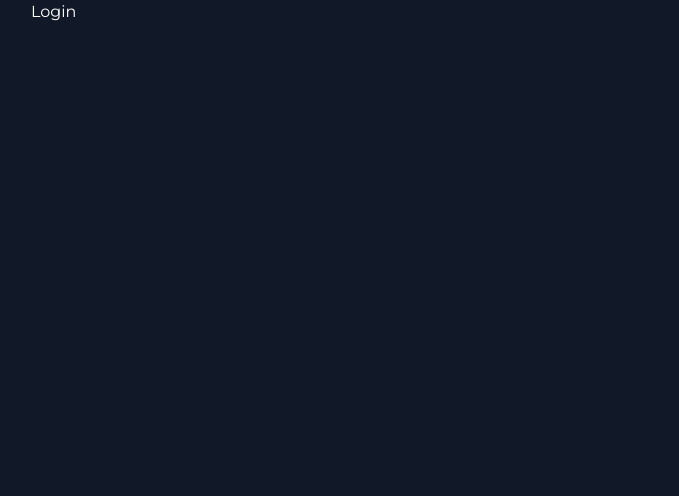
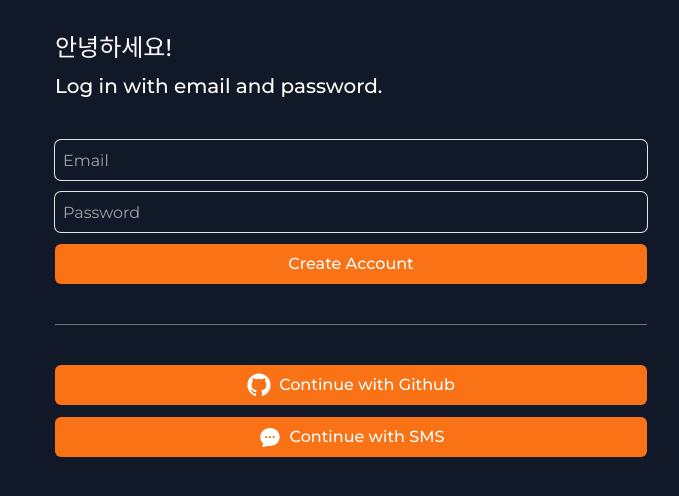
Before and after one commit to Eastynfromeast/nomad-market-14, a Next.js app: page /login in a window 1280 px wide. Shown: the top 496 px of the page, without its empty margins (289-968 px from the left). Built offline with nearby package versions, Linux system fonts and the light colour scheme.

Commit message:
create components of form button, form input, social login and add page of login, sms login

```diff
--- a/app/create-account/page.tsx
+++ b/app/create-account/page.tsx
@@ -1,5 +1,6 @@
-import { ChatBubbleOvalLeftEllipsisIcon } from "@heroicons/react/24/solid";
-import Link from "next/link";
+import FormButton from "@/components/form-button";
+import FormInput from "@/components/form-input";
+import SocialLogin from "@/components/social-login";
 
 export default function CreateAccount() {
 	return (
@@ -9,26 +10,13 @@
 				<h2 className="text-xl">Fill in the form below to join!</h2>
 			</div>
 			<form className="flex flex-col gap-3">
-				<div className="flex flex-col gap-2">
-					<input
-						className="bg-transparent rounded-md w-full h-10 focus:outline-none ring-1 focus:ring-2 ring-neutral-200 focus:ring-orange-500 border-none placeholder:text-neutral-400"
-						type="text"
-						placeholder="Username"
-						required
-					/>
-					<span className="text-red-500 font-medium">Input error</span>
-				</div>
-				<button className="primary-btn h-10">Create account</button>
+				<FormInput type="text" placeholder="Username" required errors={[]} />
+				<FormInput type="email" placeholder="Email" required errors={[]} />
+				<FormInput type="password" placeholder="Password" required errors={[]} />
+				<FormInput type="password" placeholder="Confirm password" required errors={[]} />
+				<FormButton loading={false} text="Create Account" />
 			</form>
-			<div className="w-full h-px bg-neutral-500" />
-			<div>
-				<Link className="primary-btn flex h-10 items-center justify-center gap-2" href="/sms">
-					<span>
-						<ChatBubbleOvalLeftEllipsisIcon className="size-6" />
-					</span>
-					<span>Sign up with SMS</span>
-				</Link>
-			</div>
+			<SocialLogin />
 		</div>
 	);
 }
--- a/app/login/page.tsx
+++ b/app/login/page.tsx
@@ -1,3 +1,20 @@
-export default function Login() {
-	return <h1>Login</h1>;
+import FormButton from "@/components/form-button";
+import FormInput from "@/components/form-input";
+import SocialLogin from "@/components/social-login";
+
+export default function LogIn() {
+	return (
+		<div className="flex flex-col gap-10 py-8 px-6">
+			<div className="flex flex-col gap-2 *:font-medium">
+				<h1 className="text-2xl">안녕하세요!</h1>
+				<h2 className="text-xl">Log in with email and password.</h2>
+			</div>
+			<form className="flex flex-col gap-3">
+				<FormInput type="email" placeholder="Email" required errors={[]} />
+				<FormInput type="password" placeholder="Password" required errors={[]} />
+				<FormButton loading={false} text="Create Account" />
+			</form>
+			<SocialLogin />
+		</div>
+	);
 }
--- /dev/null
+++ b/app/sms/page.tsx
@@ -0,0 +1,18 @@
+import FormButton from "@/components/form-button";
+import FormInput from "@/components/form-input";
+
+export default function SMSLogIn() {
+	return (
+		<div className="flex flex-col gap-10 py-8 px-6">
+			<div className="flex flex-col gap-2 *:font-medium">
+				<h1 className="text-2xl">SMS Login</h1>
+				<h2 className="text-xl">Verify your phone number.</h2>
+			</div>
+			<form className="flex flex-col gap-3">
+				<FormInput type="number" placeholder="Phone number" required errors={[]} />
+				<FormInput type="number" placeholder="Verification code" required errors={[]} />
+				<FormButton loading={false} text="Verify" />
+			</form>
+		</div>
+	);
+}
--- /dev/null
+++ b/components/form-button.tsx
@@ -0,0 +1,12 @@
+interface FormButtonProps {
+	loading: boolean;
+	text: string;
+}
+
+export default function FormButton({ loading, text }: FormButtonProps) {
+	return (
+		<button disabled={loading} className="primary-btn h-10 disabled:bg-neutral-400 disabled:text-neutral-300 disabled:cursor-not-allowed">
+			{loading ? "로딩 중..." : text}
+		</button>
+	);
+}
--- /dev/null
+++ b/components/form-input.tsx
@@ -0,0 +1,24 @@
+interface FormInputProps {
+	type: string;
+	placeholder: string;
+	required: boolean;
+	errors: string[];
+}
+
+export default function FormInput({ type, placeholder, required, errors }: FormInputProps) {
+	return (
+		<div className="flex flex-col gap-3">
+			<input
+				className="bg-transparent rounded-md w-full h-10 px-2 focus:outline-none ring-1 ring-neutral-200 transition focus:ring-4 focus:ring-orange-500 border-none placeholder:text-neutral-400"
+				type={type}
+				placeholder={placeholder}
+				required={required}
+			/>
+			{errors.map((error, index) => (
+				<span key={index} className="text-red-500 font-medium">
+					{error}
+				</span>
+			))}
+		</div>
+	);
+}
--- /dev/null
+++ b/components/social-login.tsx
@@ -0,0 +1,29 @@
+import { ChatBubbleOvalLeftEllipsisIcon } from "@heroicons/react/24/solid";
+import Link from "next/link";
+
+export default function SocialLogin() {
+	return (
+		<>
+			<div className="w-full h-px bg-neutral-500" />
+			<div className="flex flex-col gap-3">
+				<Link className="primary-btn flex h-10 items-center justify-center gap-2" href="/github/start">
+					<svg className="size-6 fill-none" viewBox="0 0 15 15" xmlns="http://www.w3.org/2000/svg">
+						<path
+							d="M7.49933 0.25C3.49635 0.25 0.25 3.49593 0.25 7.50024C0.25 10.703 2.32715 13.4206 5.2081 14.3797C5.57084 14.446 5.70302 14.2222 5.70302 14.0299C5.70302 13.8576 5.69679 13.4019 5.69323 12.797C3.67661 13.235 3.25112 11.825 3.25112 11.825C2.92132 10.9874 2.44599 10.7644 2.44599 10.7644C1.78773 10.3149 2.49584 10.3238 2.49584 10.3238C3.22353 10.375 3.60629 11.0711 3.60629 11.0711C4.25298 12.1788 5.30335 11.8588 5.71638 11.6732C5.78225 11.205 5.96962 10.8854 6.17658 10.7043C4.56675 10.5209 2.87415 9.89918 2.87415 7.12104C2.87415 6.32925 3.15677 5.68257 3.62053 5.17563C3.54576 4.99226 3.29697 4.25521 3.69174 3.25691C3.69174 3.25691 4.30015 3.06196 5.68522 3.99973C6.26337 3.83906 6.8838 3.75895 7.50022 3.75583C8.1162 3.75895 8.73619 3.83906 9.31523 3.99973C10.6994 3.06196 11.3069 3.25691 11.3069 3.25691C11.7026 4.25521 11.4538 4.99226 11.3795 5.17563C11.8441 5.68257 12.1245 6.32925 12.1245 7.12104C12.1245 9.9063 10.4292 10.5192 8.81452 10.6985C9.07444 10.9224 9.30633 11.3648 9.30633 12.0413C9.30633 13.0102 9.29742 13.7922 9.29742 14.0299C9.29742 14.2239 9.42828 14.4496 9.79591 14.3788C12.6746 13.4179 14.75 10.7025 14.75 7.50024C14.75 3.49593 11.5036 0.25 7.49933 0.25Z"
+							fill="currentColor"
+							fillRule="evenodd"
+							clipRule="evenodd"
+						></path>
+					</svg>
+					<span>Continue with Github</span>
+				</Link>
+				<Link className="primary-btn flex h-10 items-center justify-center gap-2" href="/sms">
+					<span>
+						<ChatBubbleOvalLeftEllipsisIcon className="size-6" />
+					</span>
+					<span>Continue with SMS</span>
+				</Link>
+			</div>
+		</>
+	);
+}
```
